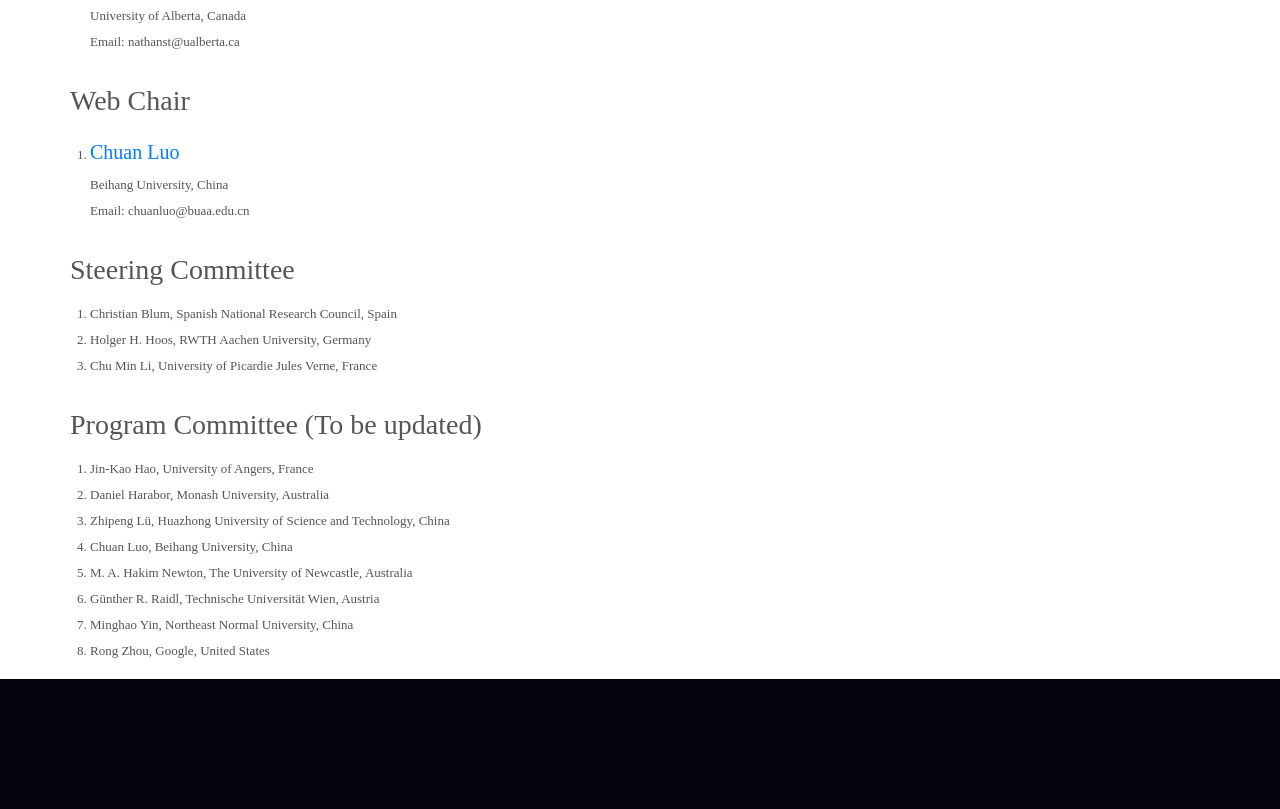
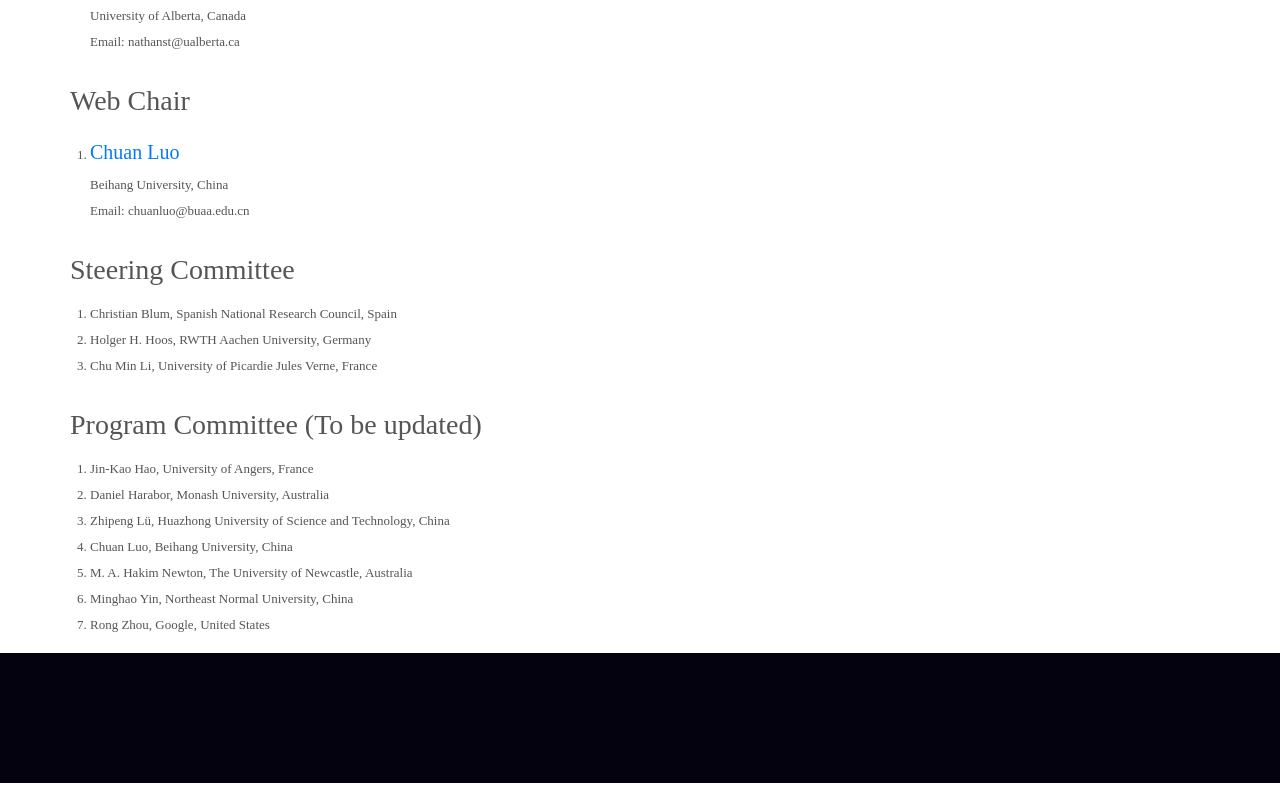
Before and after one commit to hsi-workshop/hsi-workshop.github.io, a plain HTML site: page organizers.html in a window 1280 px wide. Shown: the part 621-1430 px from the top of the page. After the commit the page ends 1404 px from the top, so only its background shows below. Drawn offline with Linux system fonts and the light colour scheme.

Commit message:
Update organizers.html

```diff
--- a/organizers.html
+++ b/organizers.html
@@ -88,7 +88,7 @@
 					<li>Zhipeng Lü, Huazhong University of Science and Technology, China</li>
 					<li>Chuan Luo, Beihang University, China</li>
 					<li>M. A. Hakim Newton, The University of Newcastle, Australia</li>
-					<li>Günther R. Raidl, Technische Universität Wien, Austria</li>
+					<!-- <li>Günther R. Raidl, Technische Universität Wien, Austria</li> -->
 					<!-- <li>Dhananjay Thiruvady, Deakin University, Australia</li> -->
 					<li>Minghao Yin, Northeast Normal University, China</li>
 					<li>Rong Zhou, Google, United States</li>
```
